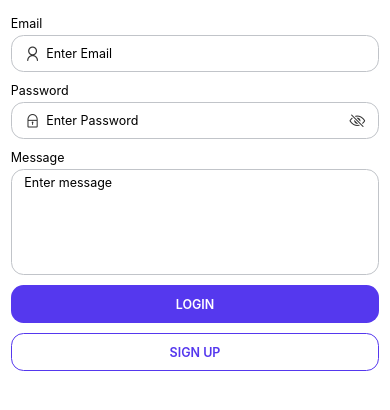
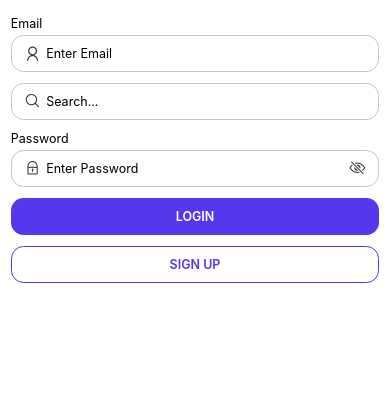
Before and after one commit to barackm/BudgetPro, a React Native app: screen / in a window 390 px wide. Shown: the top 410 px of the page. Built offline with nearby package versions, Linux system fonts and the light colour scheme.

Commit message:
Add the search input props

```diff
--- a/App.tsx
+++ b/App.tsx
@@ -7,6 +7,12 @@ import TextInput from './src/components/common/TextInput';
 // import { View } from 'react-native';
 
 const App = () => {
+  // const [loginData, setLoginData] = React.useState({
+  //   email: '',
+  //   password: '',
+  // });
+  const [search, setSearch] = React.useState('');
+
   const theme = createTheme({
     palette: {
       primary: {
@@ -31,6 +37,13 @@ const App = () => {
           )}
           placeholder="Enter Email"
           label="Email"
+          onChangeText={(text: string) => console.log(text)}
+        />
+        <TextInput
+          placeholder="Search..."
+          onChangeText={setSearch}
+          isSearch
+          value={search}
         />
         <TextInput
           placeholder="Enter Password"
@@ -38,17 +51,19 @@ const App = () => {
           label="Password"
           // error="Invalid password"
           // disabled
+          onChangeText={(text: string) => console.log(text)}
           startIcon={({ color, size }) => (
             <AntDesign name="lock" size={size} color={color} />
           )}
         />
-        <TextInput
+        {/* <TextInput
           placeholder="Enter message"
           label="Message"
           numberOfLines={10}
           multiline
+          onChangeText={(text: string) => console.log(text)}
           // error="Invalid password"
-        />
+        /> */}
         <Button variant="contained" onPress={() => console.log('Pressed')}>
           LOGIN
         </Button>
--- a/src/components/common/TextInput/index.tsx
+++ b/src/components/common/TextInput/index.tsx
@@ -31,6 +31,7 @@ const TextInput: React.FC<ITextInput> = props => {
     secureTextEntry,
     style = {},
     value,
+    isSearch,
   } = props;
   const [shouldSecureTextEntry, setShouldSecureTextEntry] =
     useState<boolean>(false);
@@ -78,18 +79,27 @@ const TextInput: React.FC<ITextInput> = props => {
           ...TextInputStyles.inputContainer,
           ...inputContainerStyles,
         }}>
-        {startIcon && (
+        {(startIcon || isSearch) && (
           <View
             style={{
               ...styles.iconContainer,
               ...styles.startIcon,
             }}>
-            {typeof startIcon === 'function'
-              ? startIcon({
-                  size: iconStyles.size,
-                  color: iconStyles.color || 'black',
-                })
-              : startIcon}
+            {isSearch ? (
+              <Ionicons
+                name="ios-search-outline"
+                size={iconStyles.size}
+                color={iconStyles.color}
+              />
+            ) : typeof startIcon === 'function' ? (
+              startIcon({
+                size: iconStyles.size,
+                color: iconStyles.color || 'black',
+              })
+            ) : (
+              startIcon
+            )}
+            {}
           </View>
         )}
 
@@ -134,11 +144,29 @@ const TextInput: React.FC<ITextInput> = props => {
             )}
           </View>
         )}
-        {secureTextEntry && (
+        {(secureTextEntry || isSearch) && (
           <TouchableOpacity
             disabled={disabled}
-            onPress={() => setShouldSecureTextEntry((prev: boolean) => !prev)}>
-            {shouldSecureTextEntry ? (
+            onPress={() => {
+              if (isSearch) {
+                onChangeText && onChangeText('');
+                return;
+              }
+              setShouldSecureTextEntry((prev: boolean) => !prev);
+            }}>
+            {isSearch ? (
+              <>
+                {value && value.trim().length > 0 ? (
+                  <Ionicons
+                    name="ios-close-outline"
+                    size={iconStyles.size}
+                    color={iconStyles.color}
+                  />
+                ) : (
+                  ''
+                )}
+              </>
+            ) : shouldSecureTextEntry ? (
               <Ionicons
                 name="ios-eye-off-outline"
                 size={iconStyles.size}
--- a/src/types/textInput.ts
+++ b/src/types/textInput.ts
@@ -8,7 +8,7 @@ export interface ITextInput {
   error?: string;
   color?: 'primary' | 'secondary' | 'default';
   disabled?: boolean;
-  onChangeText?: (text: string) => void;
+  onChangeText: (text: string) => void;
   value?: string;
   onBlur?: () => void;
   onFocus?: () => void;
@@ -17,4 +17,5 @@ export interface ITextInput {
   multiline?: boolean;
   numberOfLines?: number;
   style?: any;
+  isSearch?: boolean;
 }
```
